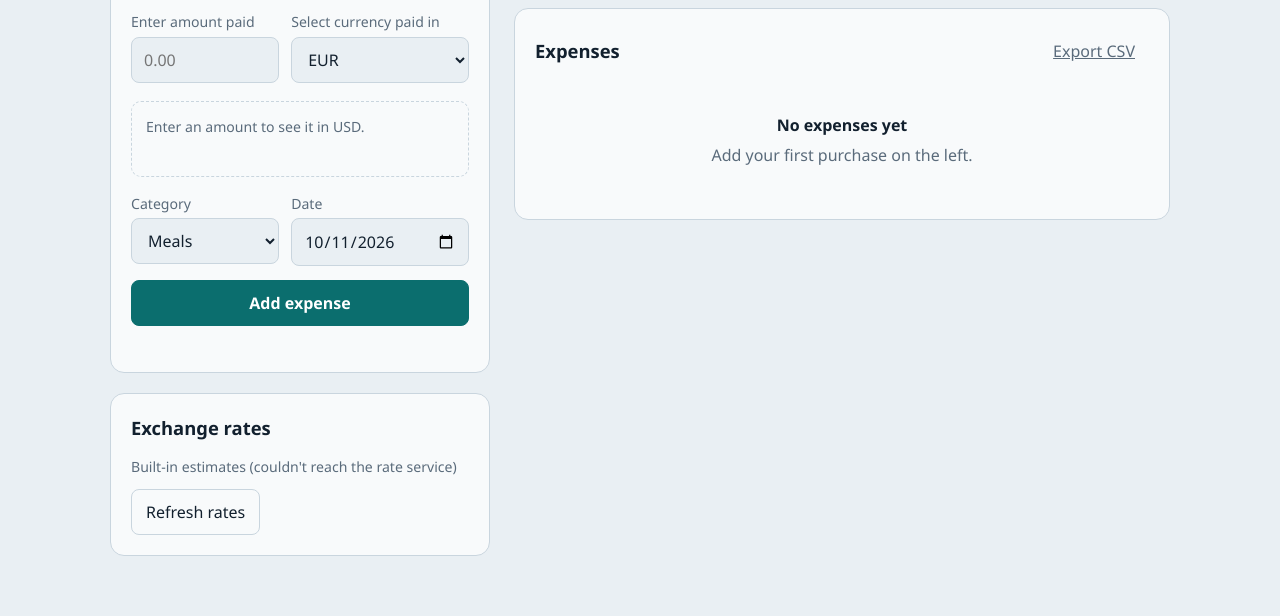
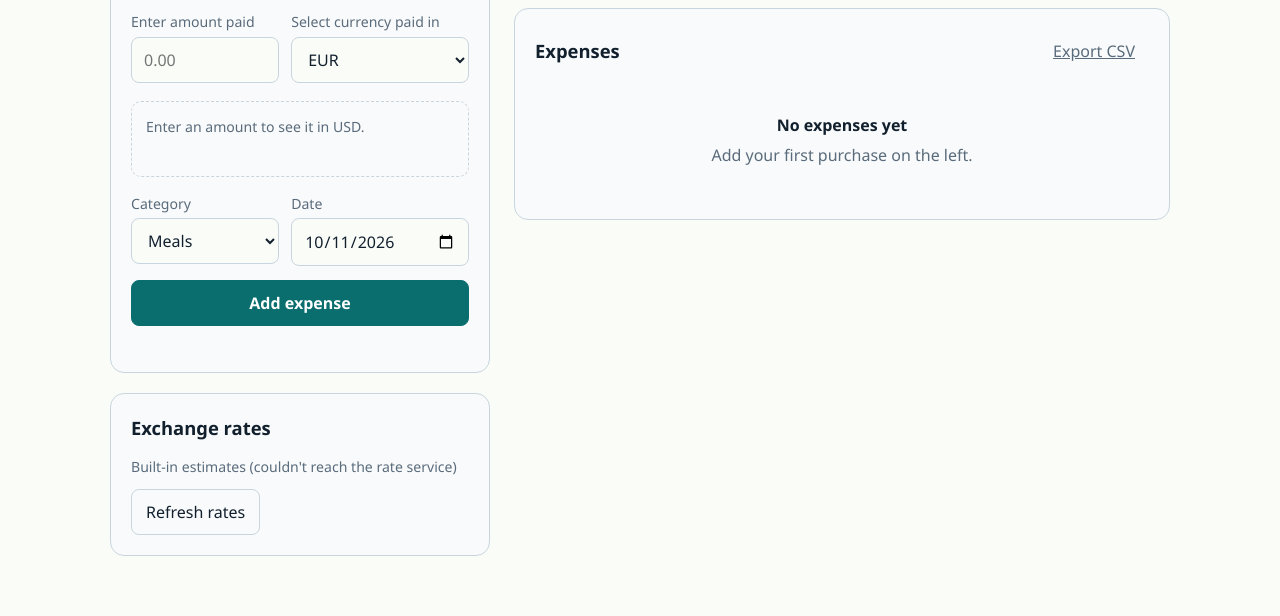
Before and after one commit to clemoclement/expensetracker, a plain HTML site: page index.html in a window 1280 px wide. Shown: the part 323-939 px from the top of the page. Drawn offline with Linux system fonts and the light colour scheme; no server answers.

Commit message:
add styles

```diff
--- a/style.css
+++ b/style.css
@@ -1,12 +1,12 @@
 :root {
-  --bg: #E9EFF3;
+  --bg: hsl(80, 33%, 98%);
   --surface: #F8FAFB;
   --ink: #12202E;
   --muted: #5A6B7B;
   --line: #C9D5DE;
   --accent: #0B6E6E;
   --stamp: #B4351F;
-  --c1: #0B6E6E; --c2: #3D5A9E; --c3: #B4351F;
+  --c1: #0B6E6E; --c2: #3D5A9E; --c3: #701e18;
   --c4: #C98A12; --c5: #6E4A8E; --c6: #6B7C8A;
 }
 
```
